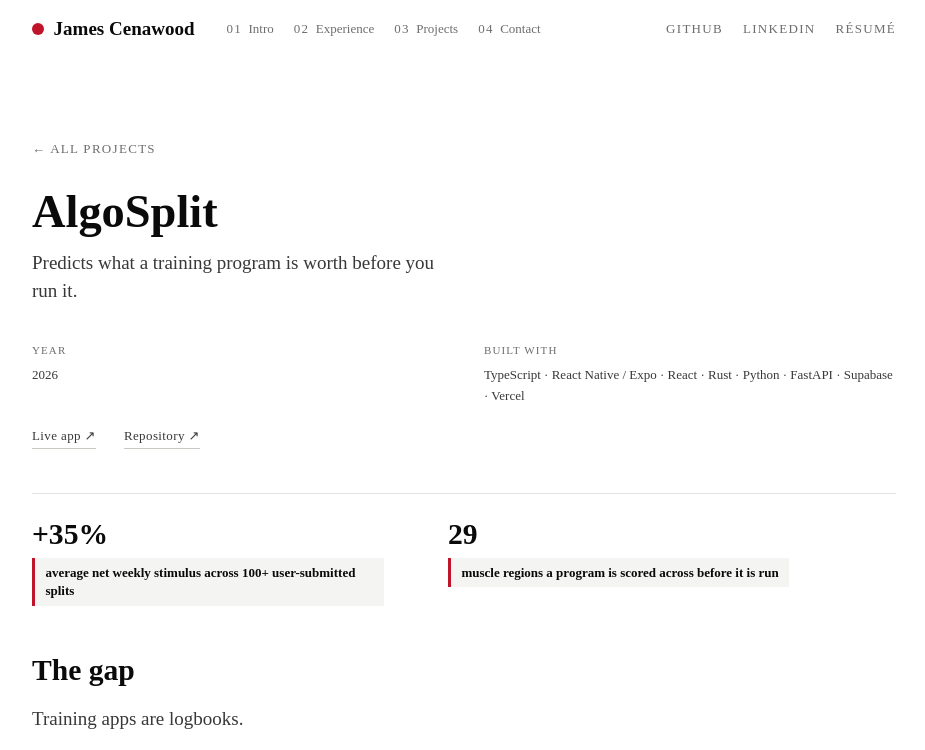
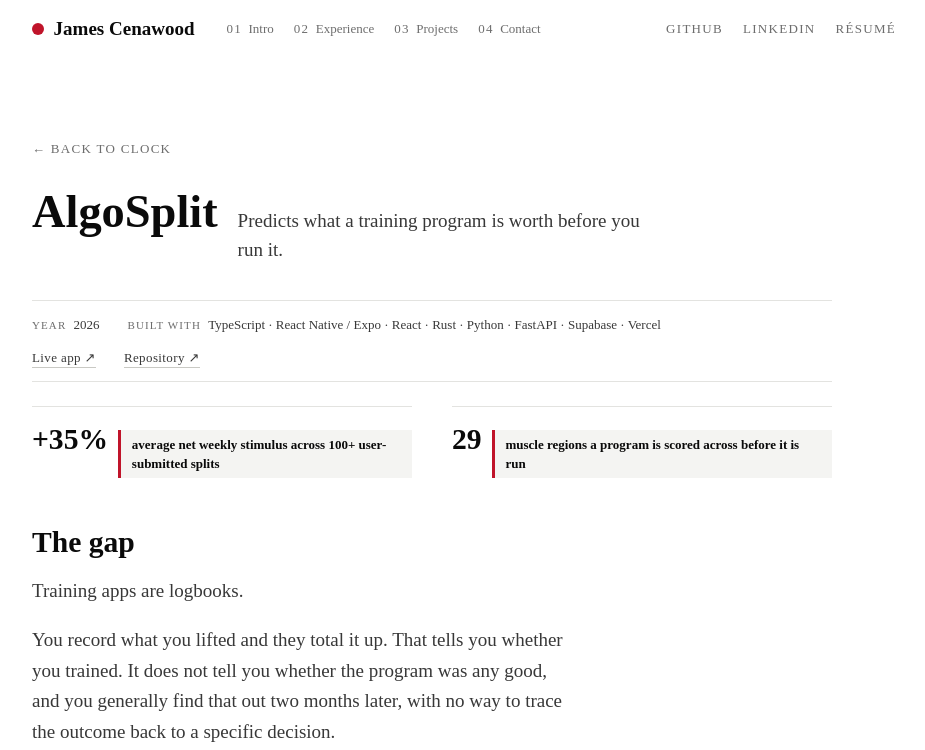
Before and after one commit to palerdr/palerdr.github.io, an Astro site: page /projects/algosplit in a window 1280 px wide. Shown: the top 750 px of the page, without its empty margins (176-1101 px from the left). Built offline with nearby package versions, Linux system fonts and the light colour scheme; Astro itself is replaced by a stand-in of ours.

Commit message:
Align project summaries and restore clock returns

```diff
--- a/src/components/TransitionStage.astro
+++ b/src/components/TransitionStage.astro
@@ -147,8 +147,6 @@
 
   const settle = (anims: (Animation | null)[]) =>
     Promise.allSettled(anims.filter(Boolean).map((a) => a!.finished));
-
-  const wait = (ms: number) => new Promise((r) => setTimeout(r, ms));
 
   async function playIn(variant: Variant, from: number) {
     const stage = q<HTMLElement>('[data-stage]');
--- a/src/pages/projects/[...slug].astro
+++ b/src/pages/projects/[...slug].astro
@@ -20,7 +20,15 @@ const { entry } = Astro.props;
 const { title, tagline, award, year, stack, stats, links } = entry.data;
 const { Content } = await render(entry);
 const base = import.meta.env.BASE_URL.replace(/\/$/, '');
-const homeProjects = `${base}/#projects`;
+const homeClock = `${base}/`;
+
+const clockAngles: Record<string, number> = {
+  northwell: 60,
+  'surpassing-the-leader': 240,
+  algosplit: 300,
+};
+const returnAngle = clockAngles[entry.id] ?? 0;
+const returnTransition = entry.id === 'surpassing-the-leader' ? 'leap' : 'sweep';
 
 /** The dial is the commit mechanic of this specific game, so it only belongs here. */
 const showDial = entry.id === 'surpassing-the-leader';
@@ -30,12 +38,17 @@ const showCollapse = entry.id === 'surpassing-the-leader';
 
 <Base title={`${title} — ${profile.name}`} description={tagline}>
   <article class="wrap">
-    <header>
-      <p class="back mono"><a href={homeProjects}>← All projects</a></p>
+    <header class="project-header">
+      <p class="back mono">
+        <a href={homeClock} data-angle={returnAngle} data-transition={returnTransition}>← Back to clock</a>
+      </p>
+      <div class="heading-line">
         <h1>{title}</h1>
         <p class="tagline">{tagline}</p>
+      </div>
       {award && <p class="award mono">{award}</p>}
 
+      <div class="overview">
         <dl class="facts">
           <div>
             <dt class="mono kicker">Year</dt>
@@ -49,20 +62,18 @@ const showCollapse = entry.id === 'surpassing-the-leader';
 
         {
           links.length > 0 && (
-          <p class="links mono">
+            <ul class="links mono">
               {links.map((l) => (
-              <a href={l.href}>{l.label} ↗</a>
+                <li><a href={l.href}>{l.label} ↗</a></li>
               ))}
-          </p>
+            </ul>
           )
         }
-    </header>
-
-    {showCollapse && <Collapse />}
+      </div>
 
       {
         !showCollapse && stats.length > 0 && (
-        <dl class="stats" data-reveal>
+          <dl class="stats">
             {stats.map((s) => (
               <div class="plate">
                 <dt class="value">{s.value}</dt>
@@ -72,6 +83,9 @@ const showCollapse = entry.id === 'surpassing-the-leader';
           </dl>
         )
       }
+    </header>
+
+    {showCollapse && <Collapse />}
 
     {
       showDial && (
@@ -86,7 +100,7 @@ const showCollapse = entry.id === 'surpassing-the-leader';
     </div>
 
     <p class="foot mono">
-      <a href={homeProjects}>← All projects</a>
+      <a href={homeClock} data-angle={returnAngle} data-transition={returnTransition}>← Back to clock</a>
     </p>
   </article>
 </Base>
@@ -94,6 +108,10 @@ const showCollapse = entry.id === 'surpassing-the-leader';
 <style>
   article {
     padding-block: clamp(2.5rem, 7vw, 5rem) 0;
+  }
+
+  .project-header {
+    max-width: 50rem;
   }
 
   .back,
@@ -119,14 +137,22 @@ const showCollapse = entry.id === 'surpassing-the-leader';
 
   h1 {
     font-size: var(--step-3);
-    margin-top: 1.75rem;
     max-width: 20ch;
   }
 
+  .heading-line {
+    display: flex;
+    flex-wrap: wrap;
+    align-items: baseline;
+    gap: 0.5rem 1.25rem;
+    margin-top: 1.75rem;
+  }
+
   .tagline {
+    flex: 1 1 24rem;
     font-size: var(--step-1);
     color: var(--ink-dim);
-    margin: 0.6rem 0 0;
+    margin: 0;
     max-width: 44ch;
   }
 
@@ -151,15 +177,34 @@ const showCollapse = entry.id === 'surpassing-the-leader';
     font-size: 0.6875rem;
   }
 
+  .overview {
+    display: flex;
+    flex-wrap: wrap;
+    align-items: baseline;
+    gap: 0.75rem 1.75rem;
+    margin-top: 2.25rem;
+    padding-block: 0.85rem;
+    border-block: 1px solid var(--line);
+  }
+
   .facts {
-    display: grid;
-    grid-template-columns: repeat(auto-fit, minmax(14rem, 1fr));
-    gap: 1.25rem 2.5rem;
-    margin: 2.25rem 0 1.25rem;
+    display: flex;
+    flex: 1 1 auto;
+    flex-wrap: wrap;
+    align-items: baseline;
+    gap: 0.75rem 1.75rem;
+    margin: 0;
+  }
+
+  .facts > div {
+    display: inline-flex;
+    gap: 0.45rem;
+    align-items: baseline;
   }
 
   .facts dt {
-    margin-bottom: 0.4rem;
+    margin: 0;
+    white-space: nowrap;
   }
 
   .facts dd {
@@ -173,6 +218,9 @@ const showCollapse = entry.id === 'surpassing-the-leader';
     display: flex;
     flex-wrap: wrap;
     gap: 0.5rem 1.75rem;
+    list-style: none;
+    margin: 0;
+    padding: 0;
     text-transform: none;
     letter-spacing: 0.03em;
   }
@@ -192,27 +240,32 @@ const showCollapse = entry.id === 'surpassing-the-leader';
   .stats {
     display: flex;
     flex-wrap: wrap;
-    gap: 1.5rem 4rem;
-    margin: 2.75rem 0;
-    padding-top: 1.5rem;
+    gap: 1rem 2.5rem;
+    margin: 1.5rem 0 0;
+  }
+
+  .plate {
+    display: flex;
+    flex: 1 1 22rem;
+    align-items: baseline;
+    gap: 0.65rem;
+    min-width: 0;
+    padding-top: 1rem;
     border-top: 1px solid var(--line);
   }
 
-  .plate {
-    min-width: 0;
-    max-width: 22rem;
-  }
-
   .value {
+    flex: none;
     font-size: var(--step-2);
     font-weight: 700;
     line-height: 1.1;
   }
 
   .label {
+    flex: 1;
     display: inline-block;
     max-width: 100%;
-    margin: 0.45rem 0 0;
+    margin: 0;
     padding: 0.35rem 0.65rem 0.3rem;
     border-left: 3px solid var(--leap);
     background: var(--paper-deep);
@@ -279,4 +332,5 @@ const showCollapse = entry.id === 'surpassing-the-leader';
     padding: 0.08em 0.35em;
     color: var(--ink);
   }
+
 </style>
```
Lines whose indentation alone changed are shown as unchanged.
